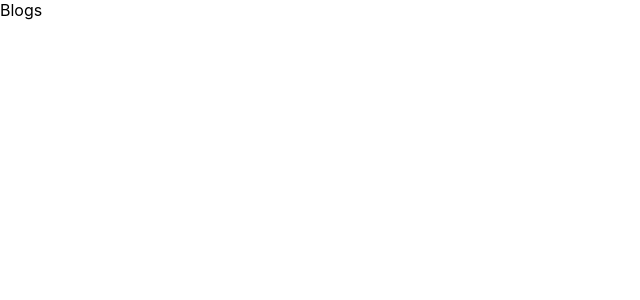
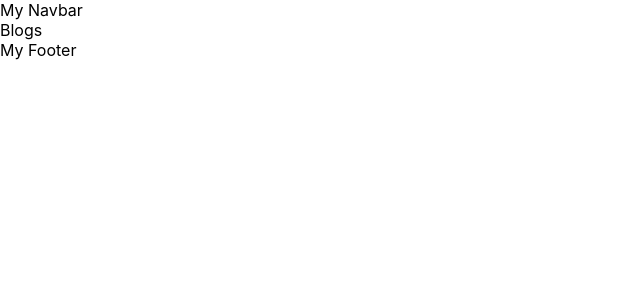
Before and after one commit to gergelykisshun/next-practice, a Next.js app in the folder my-next-tut/: page /blogs in a window 1280 px wide. Shown: the top 300 px of the page, without its empty margins (0-640 px from the left). Built offline with nearby package versions, Linux system fonts and the light colour scheme.

Commit message:
custom and defaul layouts

```diff
--- a/my-next-tut/pages/_app.tsx
+++ b/my-next-tut/pages/_app.tsx
@@ -14,7 +14,7 @@ type AppPropsWithLayout = AppProps & {
 
 function MyApp({ Component, pageProps }: AppPropsWithLayout) {
 
-  const getLayout = Component.getLayout ?? ((page) => page);
+  const getLayout = Component.getLayout ?? ((page) => <Layout>{page}</Layout>);
 
 
   return getLayout(<Component {...pageProps} />)
```
